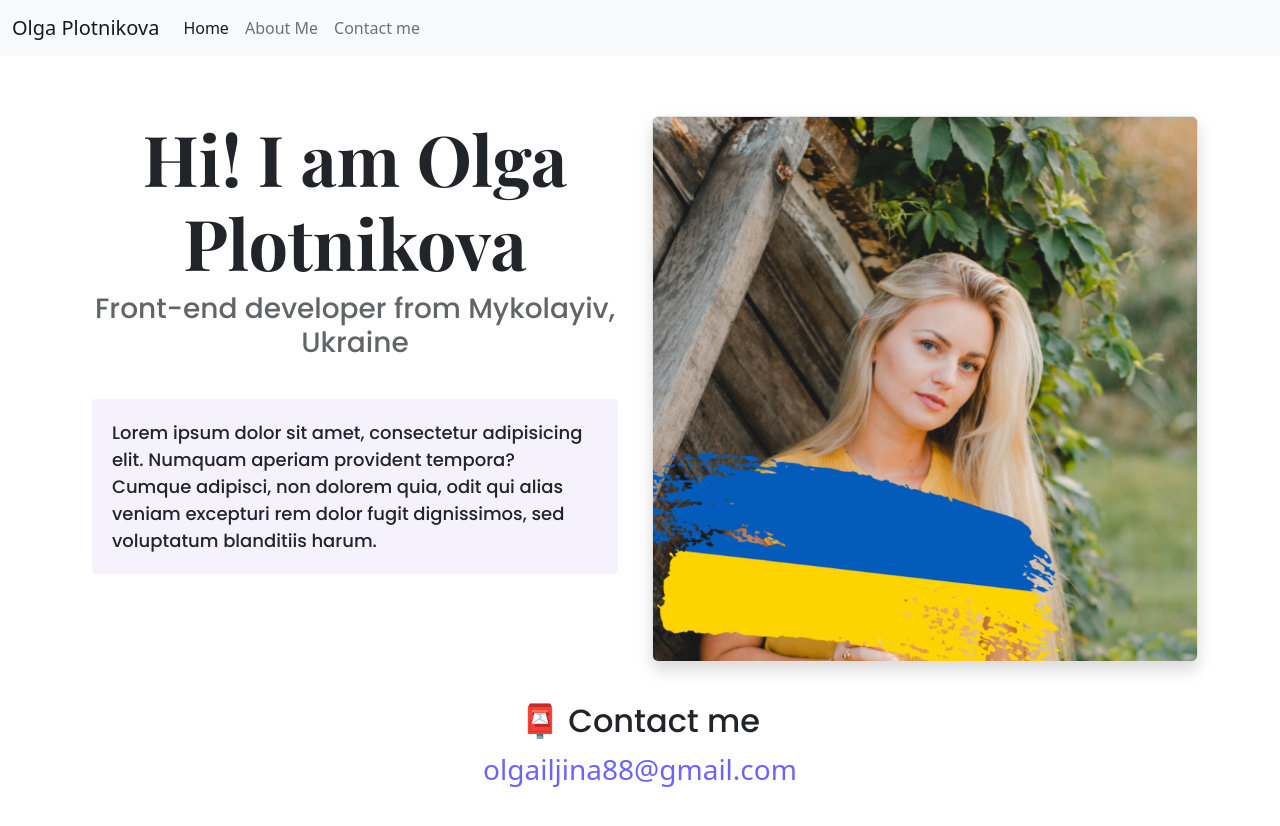
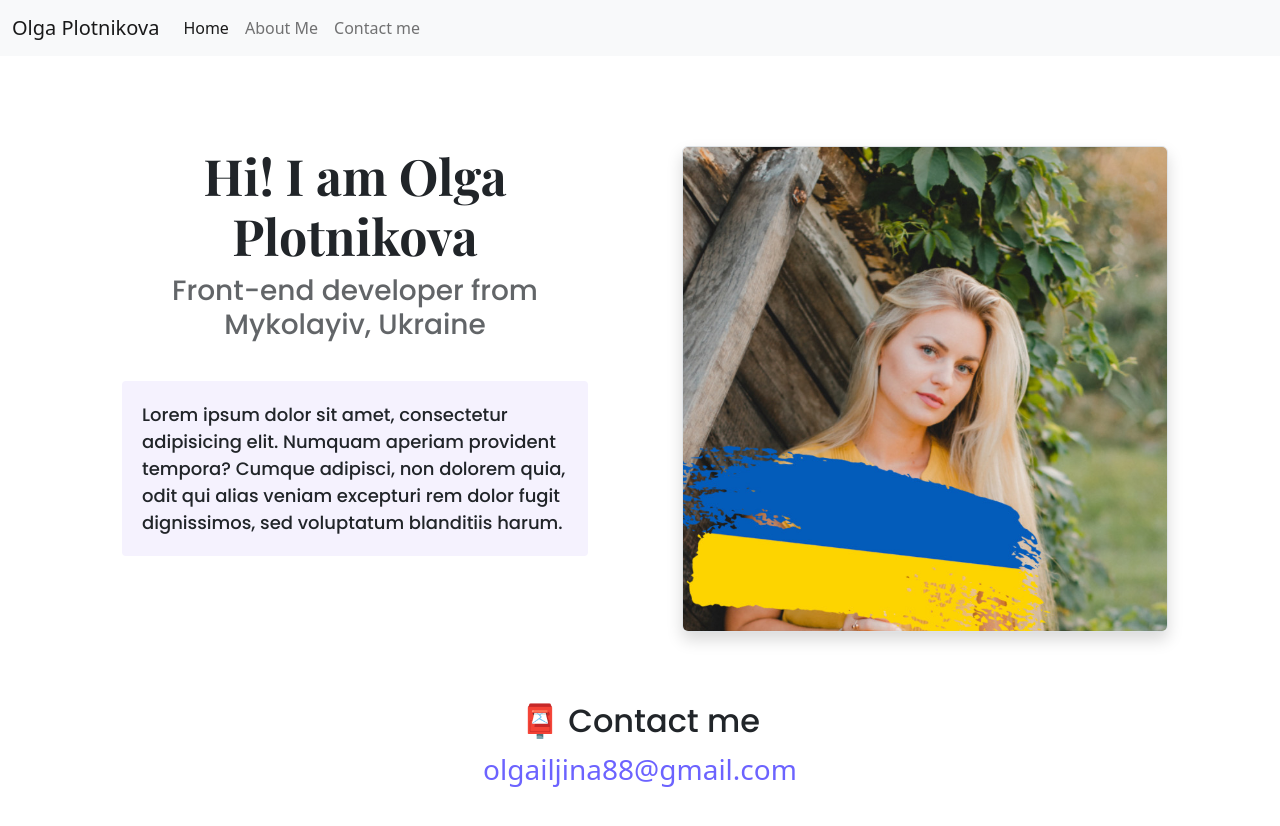
Before and after one commit to olgamati/olga-plotnikova, a plain HTML site: page about.html in a window 1280 px wide. Drawn offline with nearby package versions, Linux system fonts and the light colour scheme.

Commit message:
Changed the design of about.html

```diff
--- a/about.html
+++ b/about.html
@@ -59,27 +59,31 @@
         </div>
       </div>
     </nav>
-    <div class="hero container">
+    <div class="about-section container">
       <div class="row">
         <div class="col-lg-6">
+          <div class="about-section-conent">
         <h1 class="main">Hi! I am Olga Plotnikova</h1>
         <h3>Front-end developer from Mykolayiv, Ukraine</h3>
-      <div class="about-paragraphs text-center">
+      <div class="about-paragraphs">
         <p>
           Lorem ipsum dolor sit amet, consectetur adipisicing elit. Numquam
           aperiam provident tempora? Cumque adipisci, non dolorem quia, odit qui
           alias veniam excepturi rem dolor fugit dignissimos, sed voluptatum
           blanditiis harum.
         </p>
+        </div>
       </div>
       </div>
 
       <div class="col-lg-6">
+        <div class="about-avatar">
         <image
           src="images/avatarme.jpg"
           class="img-fluid border shadow rounded pl-10 pr-10"
           alt="Olga Plotnikova"
         />
+        </div>
       </div>
     </div>
 
--- a/style.css
+++ b/style.css
@@ -122,3 +122,20 @@ p {
   margin-bottom: 10px;
   margin-top: 10px;
 }
+
+.about-section {
+  padding: 50px;
+}
+.about-section h1 {
+  font-size: 50px;
+}
+
+.about-paragraphs {
+  text-align: left;
+}
+.about-section-conent {
+  margin: 30px;
+}
+.about-avatar {
+  margin: 30px;
+}
```
